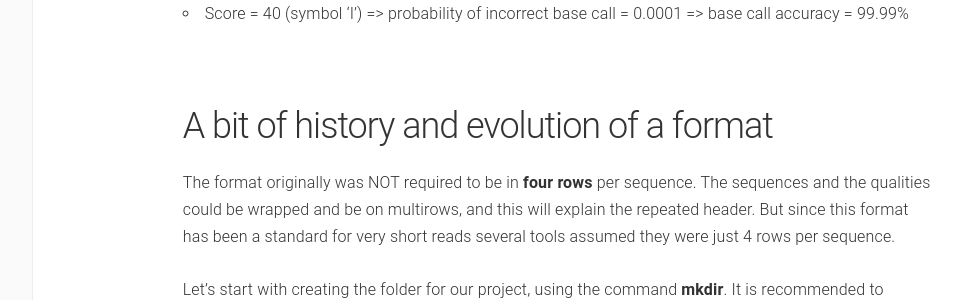
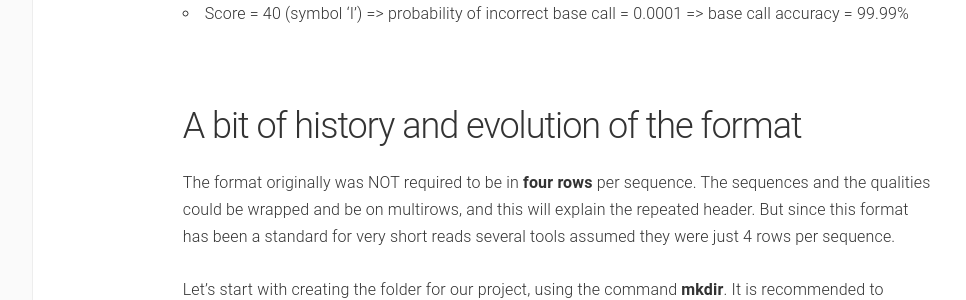
Before and after one commit to biocorecrg/PhD_course_genomics_format_2022, a Jekyll site: the page built from docs/fastq.md, in a window 1280 px wide. Shown: the part 1561-1861 px from the top of the page, without its empty margins (180-1146 px from the left). Built offline with Jekyll 4.4.1, drawn with Linux system fonts in a browser that asks for light colours.

Commit message:
Update fastq.md

```diff
--- a/docs/fastq.md
+++ b/docs/fastq.md
@@ -37,7 +37,7 @@ The FASTQ format contains four rows per sequencing read:
 
 <br/>
 
-## A bit of history and evolution of a format
+## A bit of history and evolution of the format
 The format originally was NOT required to be in **four rows** per sequence. The sequences and the qualities could be wrapped and be on multirows, and this will explain the repeated header.
 But since this format has been a standard for very short reads several tools assumed they were just 4 rows per sequence.
 
```
